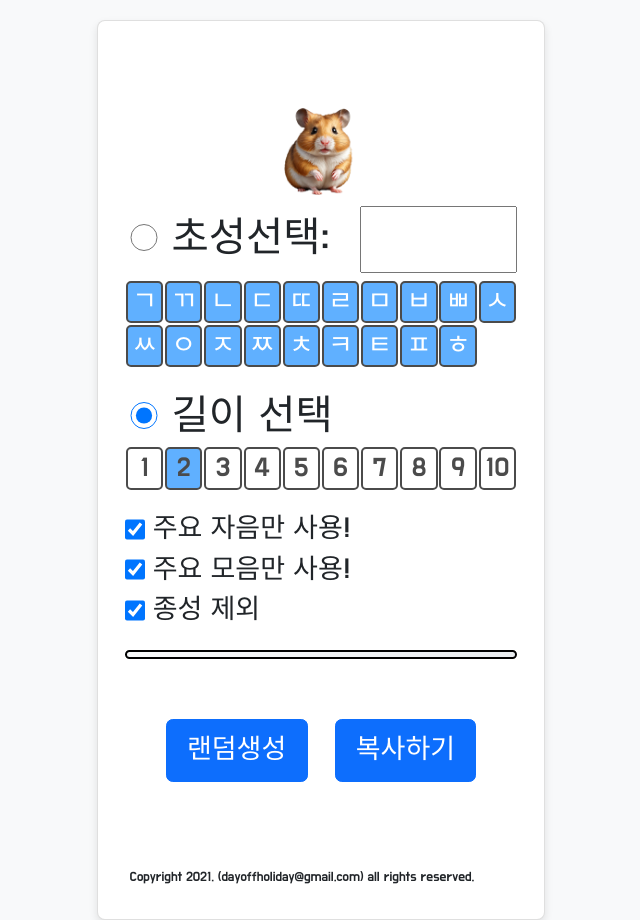
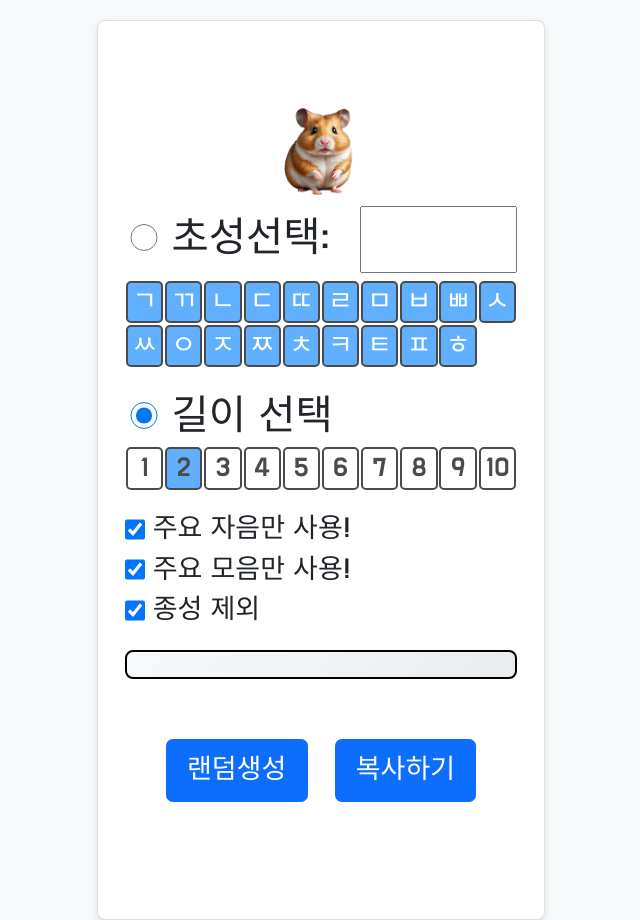
Before and after one commit to ramiteacher/ramiteacher.github.io, a Jekyll site: the page rand/index.html, which Jekyll copies as it is, in a window 1280 px wide. Shown: the whole page, without its empty margins (319-959 px from the left). Built offline with Jekyll 4.4.1, drawn with Linux system fonts in a browser that asks for light colours.

```diff
--- a/rand/index.html
+++ b/rand/index.html
@@ -22,7 +22,7 @@
 
       <br>
       <!-- 수정된 로고: 가운데 정렬 및 클릭 시 메인(index.html)으로 이동 -->
-      <img class="logo" src="logo.png" style="display:block; margin:0 auto; cursor:pointer; max-width:none; height:auto;" onclick="window.location.href='index.html'">
+      <img class="logo" src="logo.png" style="display:block; margin:0 auto; cursor:pointer; max-width:none; height:auto;" onclick="window.location.href='/'">
 
       <!-- 자음선택 라디오 -->
       <div class="container_jaum_sel">
@@ -110,7 +110,7 @@
 
       <!-- 문의하기 링크 삭제됨 -->
 
-      <p style="margin:0.5vh; font-size:0.5rem">Copyright 2021. (dayoffholiday@gmail.com) all rights reserved.</p>
+      <p style="margin:0.5vh; font-size:0.5rem"></p>
 
     </div>
 
```
